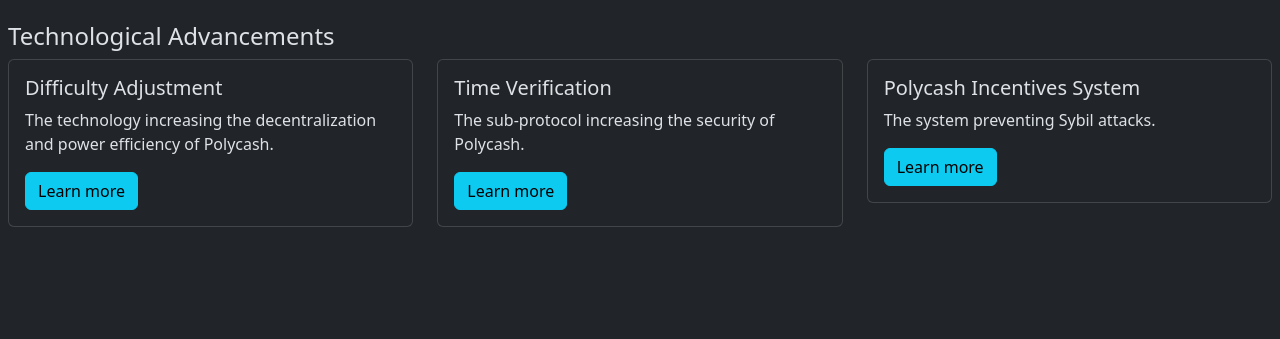
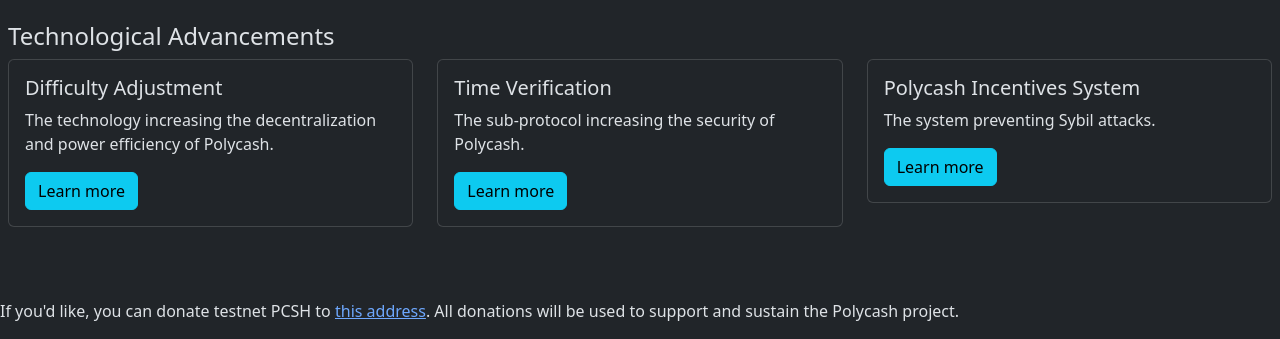
Before and after one commit to Ashy5000/polycash-website, a plain HTML site: page index.html in a window 1280 px wide. Shown: the part 855-1194 px from the top of the page. Before the commit the page ends 1082 px from the top, so only its background shows below. Drawn offline with nearby package versions, Linux system fonts and the light colour scheme.

Commit message:
Adds donation address

```diff
--- a/index.html
+++ b/index.html
@@ -104,5 +104,13 @@
                 </div>
             </div>
         </div>
+        <br />
+        <br />
+        <br />
+        <p>
+            If you'd like, you can donate testnet PCSH to
+            <a href="donation_address.txt">this address</a>. All donations will
+            be used to support and sustain the Polycash project.
+        </p>
     </body>
 </html>
```
Also changed, not shown: donation_address.txt (added).
